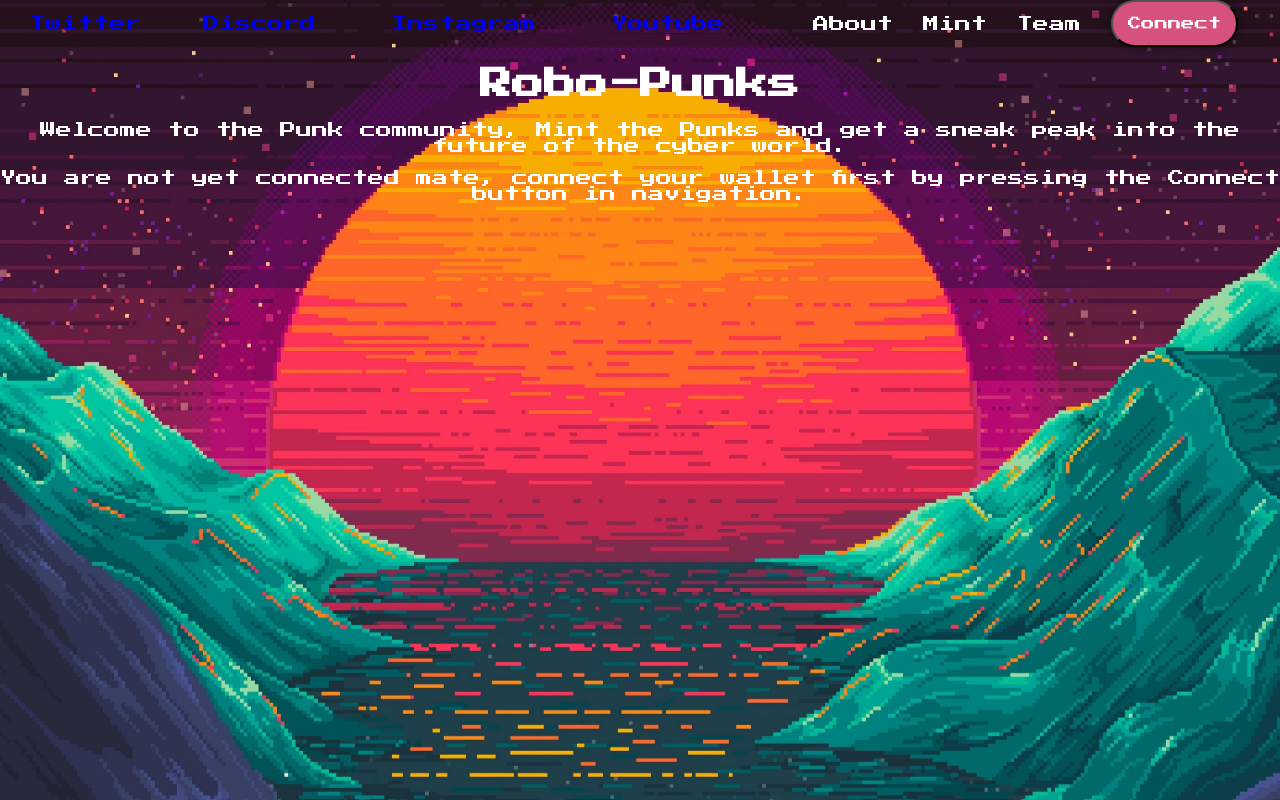
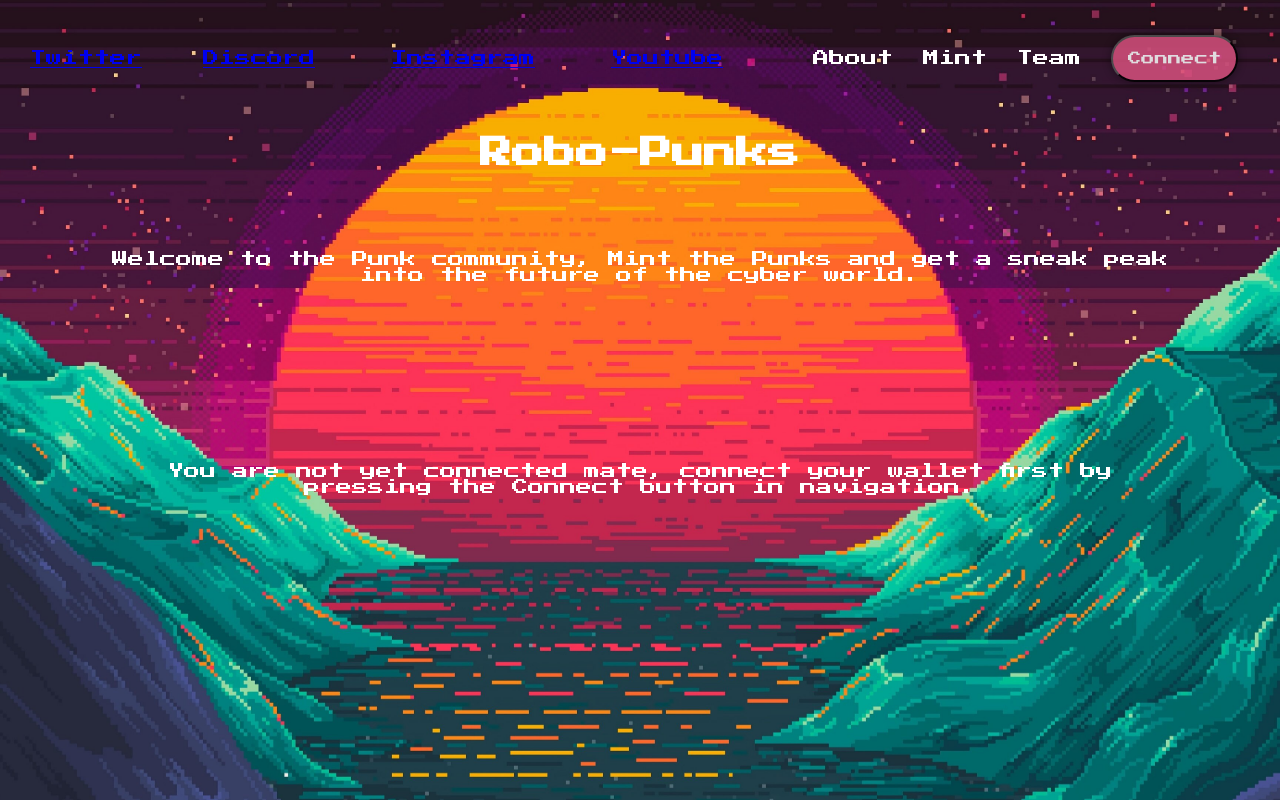
Before and after one commit to nizhunt/Nft-Minting-With-FE, a React (Vite) app: page / in a window 1280 px wide. Built offline with nearby package versions, Linux system fonts and the light colour scheme.

Commit message:
css changes

```diff
--- a/src/MainMint.jsx
+++ b/src/MainMint.jsx
@@ -1,7 +1,7 @@
 import { BigNumber, ethers } from "ethers";
 import { useState } from "react";
 import roboPunkAbi from "./RoboPunksNFT.json";
-import { Button } from "@chakra-ui/react";
+import { Button, Box } from "@chakra-ui/react";
 const roboPunksNFTAddress = "0xD7c893566CF289086451e75DB5B7050ea1d0219e";
 
 const MainMint = ({ accounts, setAccounts }) => {
@@ -41,17 +41,17 @@ const MainMint = ({ accounts, setAccounts }) => {
   return (
     <>
       <h1>Robo-Punks</h1>
-      <p1>
+      <Box padding="60px 80px">
         Welcome to the Punk community, Mint the Punks and get a sneak peak into
         the future of the cyber world.
-      </p1>
+      </Box>
       {isConnected ? (
-        <div>
-          <div>
+        <Box>
+          <Box>
             <Button
               backgroundColor="#D6517D"
               borderRadius="5px"
-              boxShadow="0px 0px 10px rgba(0, 0, 0, 0.5)"
+              boxShadow="0px 0px 20px rgba(0, 0, 0, 0.9)"
               color="white"
               cursor="pointer"
               fontFamily="inherit"
@@ -75,7 +75,7 @@ const MainMint = ({ accounts, setAccounts }) => {
             >
               +
             </Button>
-          </div>
+          </Box>
           <Button
             backgroundColor="#D6517D"
             borderRadius="5px"
@@ -89,12 +89,12 @@ const MainMint = ({ accounts, setAccounts }) => {
           >
             Mint Now!
           </Button>
-        </div>
+        </Box>
       ) : (
-        <p>
+        <Box padding="120">
           You are not yet connected mate, connect your wallet first by pressing
           the Connect button in navigation.
-        </p>
+        </Box>
       )}
     </>
   );
--- a/src/NavBar.jsx
+++ b/src/NavBar.jsx
@@ -17,7 +17,13 @@ const NavBar = ({ accounts, setAccounts }) => {
     <Flex justify="space-between" align="center" padding="0 0px">
       {/* Left Side: Social media icons: */}
 
-      <Flex justify="space-around" align="center" width="70%" padding="0 30px">
+      <Flex
+        justify="space-around"
+        align="center"
+        width="70%"
+        padding="0 30px"
+        my="50px"
+      >
         <a color="white" href="https://facebook.com">
           <LinkBox> Twitter</LinkBox>
         </a>
@@ -63,6 +69,7 @@ const NavBar = ({ accounts, setAccounts }) => {
             fontFamily="inherit"
             padding="15px"
             margin="0 15px"
+            opacity="0.85"
             onClick={handleConnect}
           >
             Connect
```
